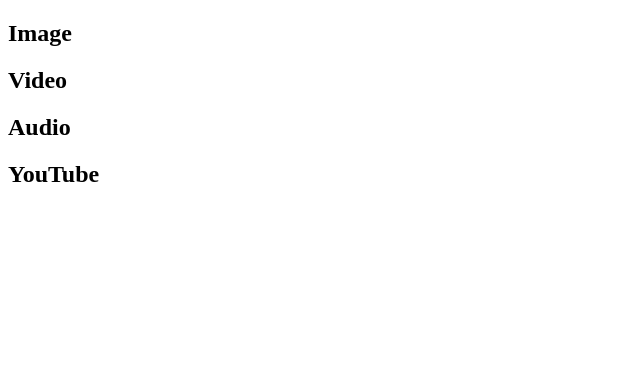
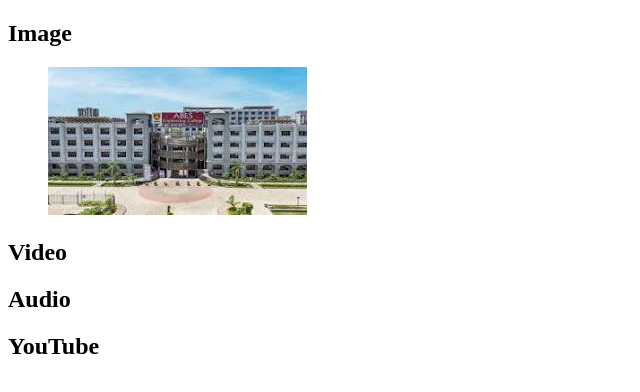
Before and after one commit to Yashpoonia05/WDW_0200, a plain HTML site: page Web Designing Workshop Assignment/Assignment 10/index.html in a window 1280 px wide. Shown: the whole page, without its empty margins (0-640 px from the left). Drawn offline with Linux system fonts and the light colour scheme.

Commit message:
assignment 10 with image tag and image

```diff
--- a/Web Designing Workshop Assignment/Assignment 10/index.html
+++ b/Web Designing Workshop Assignment/Assignment 10/index.html
@@ -7,6 +7,9 @@
 </head>
 <body>
     <h2>Image</h2>
+    <figure>
+        <img src="/abes_campus.jpg" alt="College Campus">
+    </figure>
     <h2>Video</h2>
     <h2>Audio</h2>
     <h2>YouTube</h2>
```
Also changed, not shown: Web Designing Workshop Assignment/Assignment 10/abes_campus.jpg (added).
